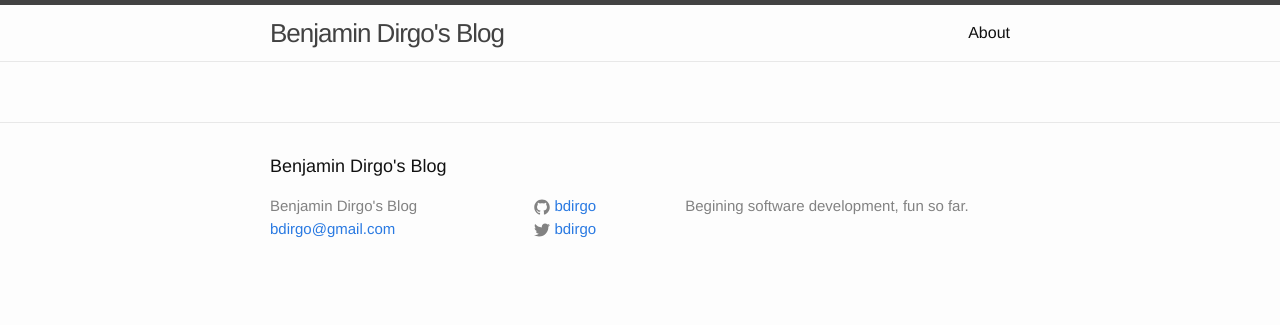
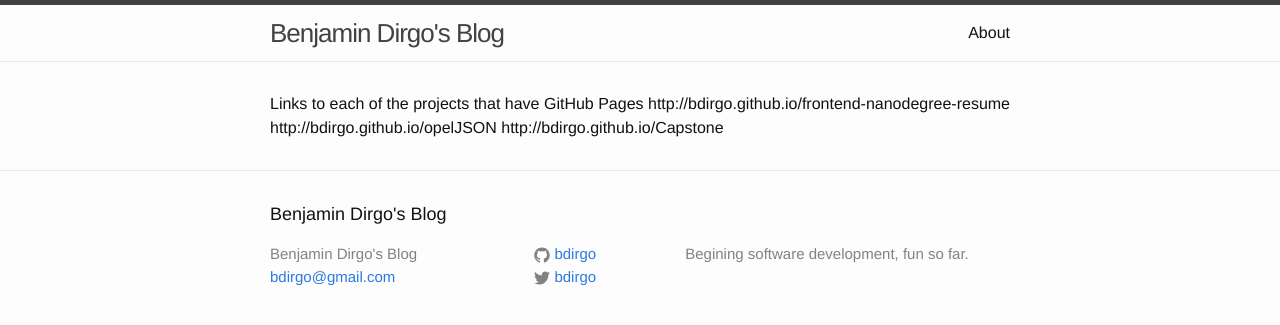
Before and after one commit to bdirgo/bdirgo.github.io, a Jekyll site: the page built from about/index.html, in a window 1280 px wide. Shown: the top 325 px of the page. Built offline with Jekyll 4.4.1, drawn with Linux system fonts in a browser that asks for light colours.

Commit message:
Add links to the other projects

```diff
--- a/about/index.html
+++ b/about/index.html
@@ -1,3 +1,8 @@
 ---
 layout: default
 ---
+Links to each of the projects that have GitHub Pages
+
+http://bdirgo.github.io/frontend-nanodegree-resume
+http://bdirgo.github.io/opelJSON
+http://bdirgo.github.io/Capstone
```
